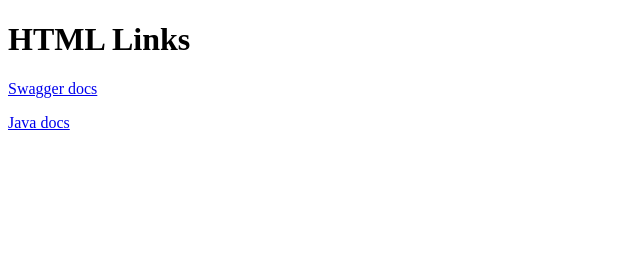
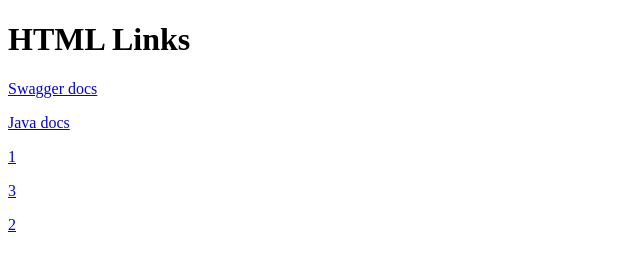
Before and after one commit to abhilashsangireddy/mancala-documentation, a plain HTML site: page index.html in a window 1280 px wide. Shown: the full height of the page, 0-640 px from the left. Drawn offline with Linux system fonts and the light colour scheme.

Commit message:
adding pics

```diff
--- a/index.html
+++ b/index.html
@@ -6,6 +6,11 @@
 
 <p><a href="./swagger/index.html">Swagger docs</a></p>
 <p><a href="./java/index.html">Java docs</a></p>
+<p><a href="./pics/1.png">1</a></p>
+
+<p><a href="./pics/3.png">3</a></p>
+
+<p><a href="./pics/2.png">2</a></p>
 
 </body>
 </html>
```
Also changed, not shown: pics/1.png (added), pics/2.png (added), pics/3.png (added).
